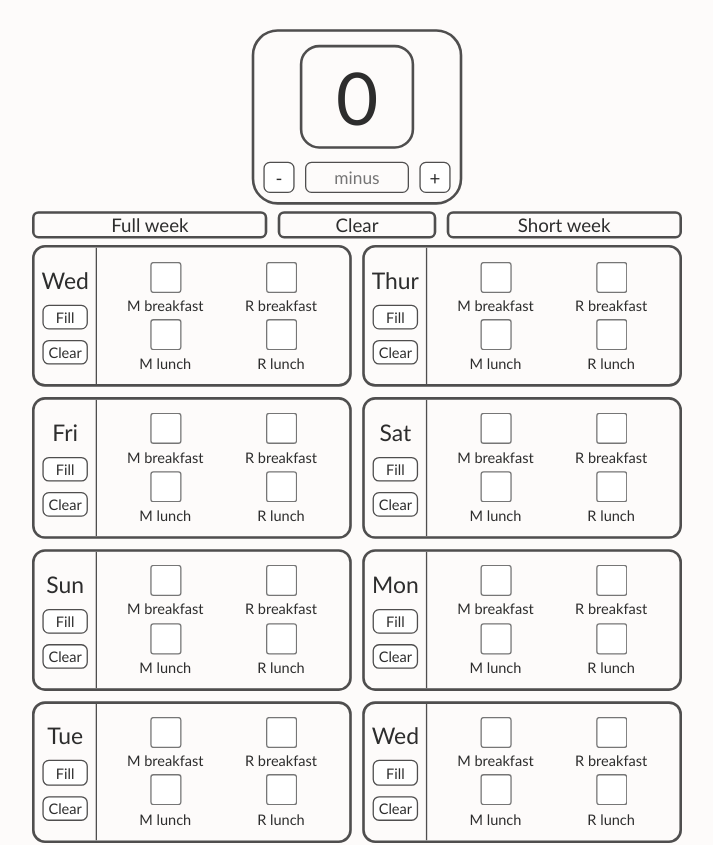
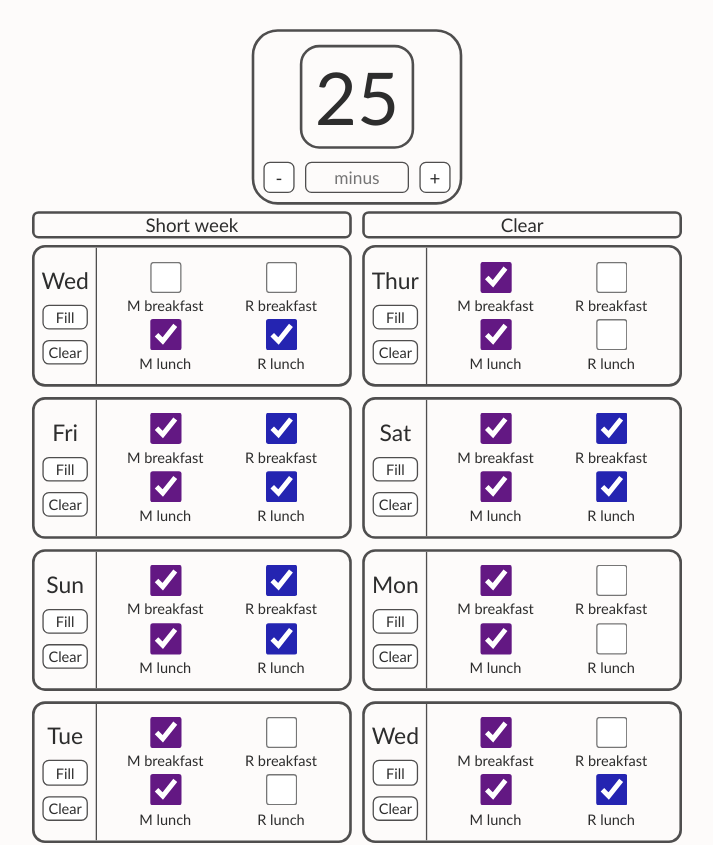
Before and after one commit to MsFairyViolet/AppleCounterReact, a Next.js app: page / in a window 1280 px wide. Shown: the top 845 px of the page, without its empty margins (283-996 px from the left). Built offline with nearby package versions, Linux system fonts and the light colour scheme.

Commit message:
Closes: #7 and #8
Due to a changes in workschedule, it isn't neccessary anymore to have two different schedules.
Therefor I made the short schedule default, removed the long schedule button and profile-selected graphics functionality.

```diff
--- a/src/app/components/WeekControl.js
+++ b/src/app/components/WeekControl.js
@@ -1,32 +1,24 @@
-import { useState } from "react"
+import { useEffect, useState } from "react"
 import { shortWeek, fullWeek, emptyWeek } from "./defaultWeeks"
 
 export default function WeekControl({ setDays, setSubtractValue }) {
-    const [activeButton, setActiveButton] = useState(0)
-    const handleClick = (buttonId) => {
-        setActiveButton((prevActiveButton) =>
-            prevActiveButton === buttonId ? null : buttonId)
-    }
-
-    const setFullWeek = () => {
-        setDays(fullWeek)
-        handleClick(1)
-    }
 
     const setShortWeek = () => {
         setDays(shortWeek)
-        handleClick(2)
     }
 
     const clearWeek = () => {
         setDays(emptyWeek)
-        handleClick(0)
         setSubtractValue("")
     }
+
+    useEffect(() => {
+        setShortWeek()
+    }, [])
+
     return (
         <div className="week-control">
-            <button className={`profile-btn ${activeButton === 1 ? "active" : ""}`} onClick={setFullWeek}>Full week</button>
+            <button className="profile-btn" onClick={setShortWeek}>Short week</button>
             <button className="clear-week-btn" onClick={clearWeek}>Clear</button>
-            <button className={`profile-btn ${activeButton === 2 ? "active" : ""}`} onClick={setShortWeek}>Short week</button>
         </div>)
 }
--- a/src/app/globals.css
+++ b/src/app/globals.css
@@ -131,13 +131,13 @@ button {
 }
 
 .profile-btn {
-    width: 45%;
+    width: 50%;
     border: 2px solid var(--line-color);
     background-color: var(--background-color);
 }
 
 .clear-week-btn {
-    width: 30%;
+    width: 50%;
     border: 2px solid var(--line-color);
     background-color: var(--background-color);
 }
```
